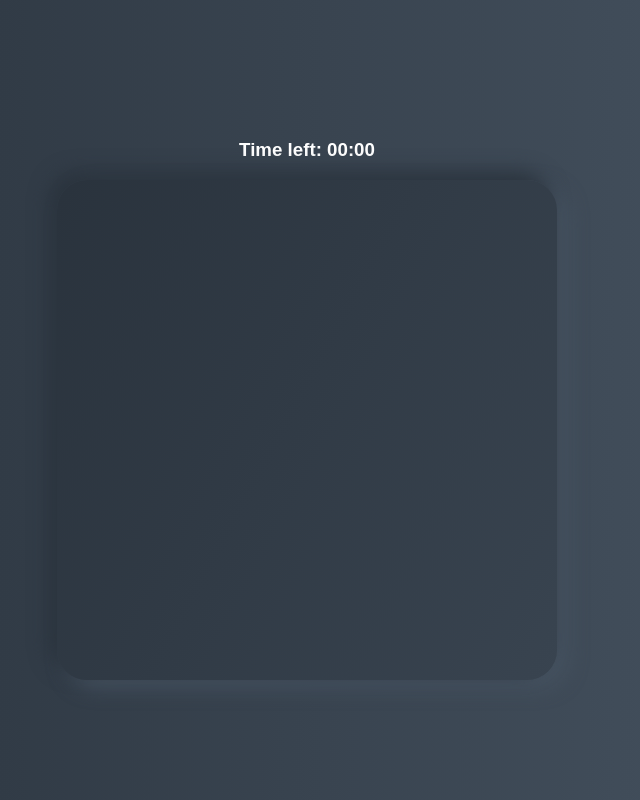
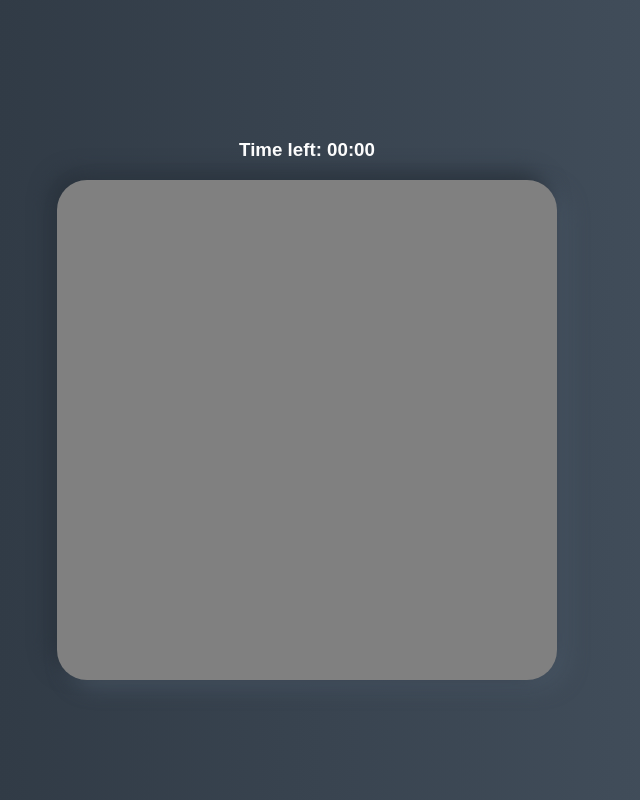
Before and after one commit to vassiliymarkov/aim-game, a plain HTML site: page index.html in a window 1280 px wide. Shown: the part 1600-2400 px from the top of the page, without its empty margins (333-973 px from the left). Drawn offline with Linux system fonts and the light colour scheme; a web font is replaced by a local one.

Commit message:
Update style.css

```diff
--- a/css/style.css
+++ b/css/style.css
@@ -88,7 +88,7 @@ h1 {
   position: relative;
   width: 500px;
   height: 500px;
-  background: linear-gradient(118.38deg, #29323c -4.6%, #485563 200.44%);
+  background: grey;
   box-shadow: -8px -8px 20px #2a333d, 10px 7px 20px #475462;
   border-radius: 30px;
   overflow: hidden;
```
